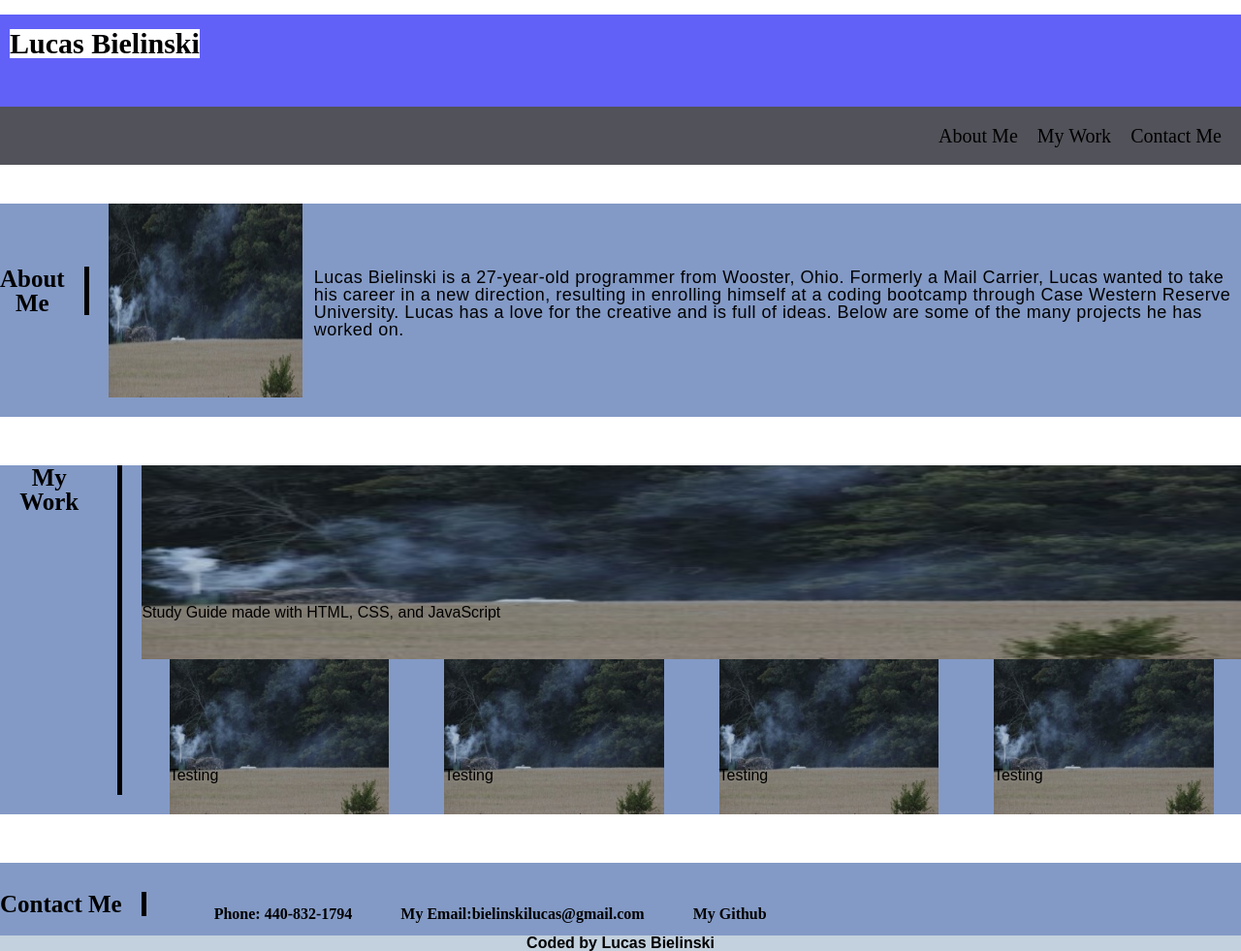
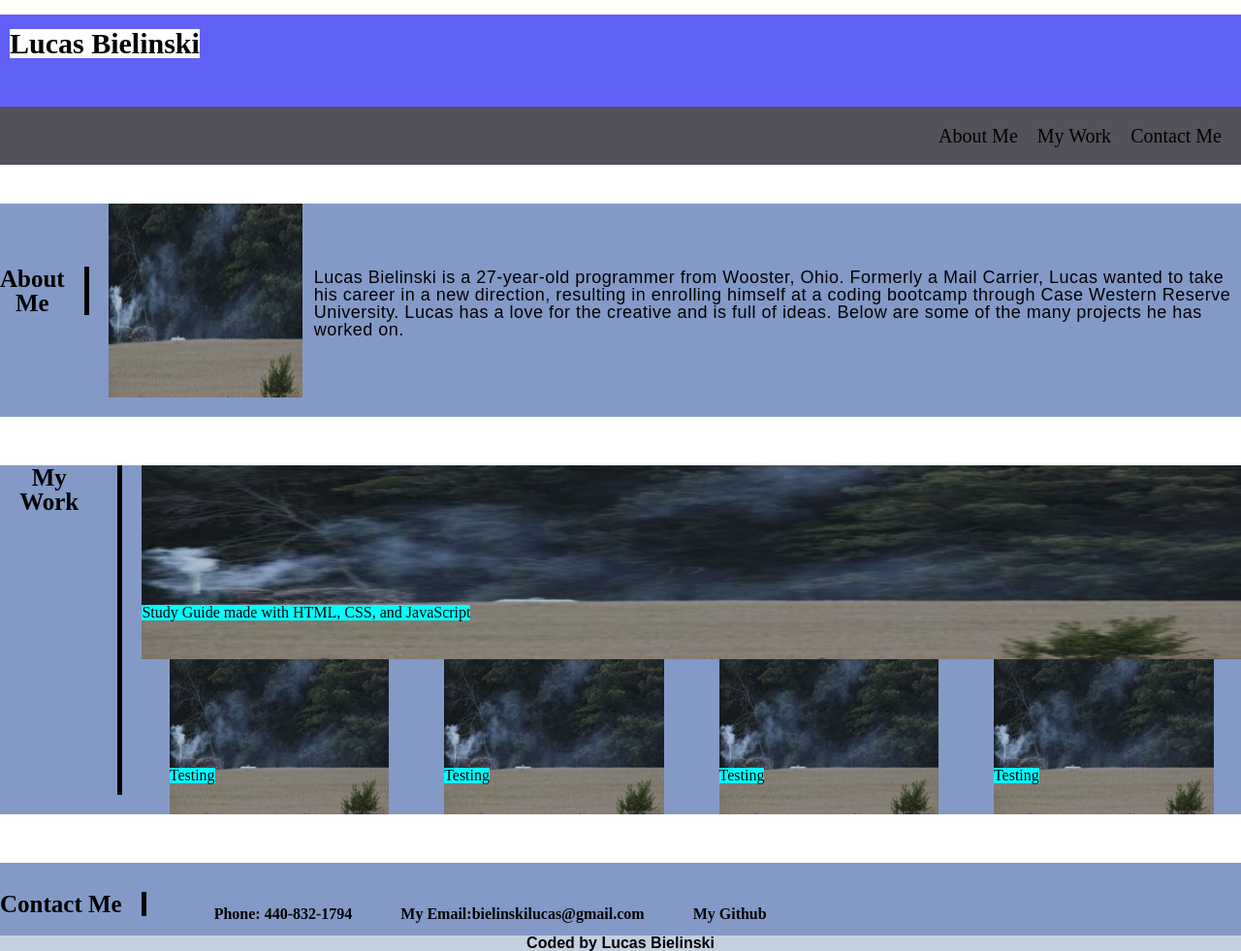
Before and after one commit to LucasBielinski/Lucas-Bielinski-Beginning-Portfolio, a plain HTML site: page index.html in a window 1280 px wide. Shown: the whole page at 97% size. Drawn offline with Linux system fonts and the light colour scheme.

Commit message:
add background colors

```diff
--- a/assets/style.css
+++ b/assets/style.css
@@ -99,6 +99,8 @@ a:hover {
   position: absolute;
   left: 0;
   bottom: 20%;
+  background-color: aqua;
+  font-family: serif;
 }
 
 #mywork nav {
@@ -129,6 +131,8 @@ a:hover {
 .work figcaption {
   position: absolute;
   bottom: 20%;
+  font-family: serif;
+  background-color: aqua;
   left: 0;
 }
 #contactme {
```
